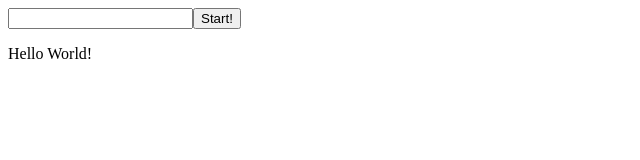
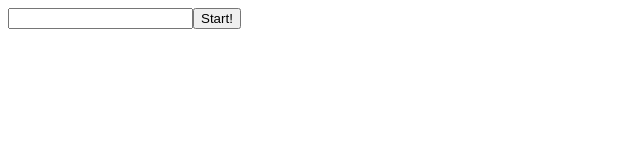
Before and after one commit to johnmcc/Student_Randomiser, a React (Create React App) app: page / in a window 1280 px wide. Shown: the top 160 px of the page, without its empty margins (0-640 px from the left). Built offline with nearby package versions, Linux system fonts and the light colour scheme.

Commit message:
Some sort of MVP

```diff
--- a/package.json
+++ b/package.json
@@ -3,6 +3,7 @@
   "version": "0.1.0",
   "private": true,
   "dependencies": {
+    "lodash": "^4.17.4",
     "react": "^15.5.4",
     "react-dom": "^15.5.4"
   },
--- a/src/components/RandomiserDisplay.jsx
+++ b/src/components/RandomiserDisplay.jsx
@@ -1,8 +1,8 @@
 import React from 'react';
 
-const RandomiserDisplay = props => {
+const RandomiserDisplay = ({currentName}) => {
   return (
-    <p>Hello World!</p>
+    <h1>{currentName}</h1>
   );
 };
 
--- a/src/containers/App.js
+++ b/src/containers/App.js
@@ -1,4 +1,5 @@
 import React, { Component } from 'react';
+import _ from 'lodash';
 
 import RandomiserForm from '../components/RandomiserForm';
 import RandomiserDisplay from '../components/RandomiserDisplay';
@@ -21,6 +22,10 @@ class App extends Component {
 
   start(event){
     event.preventDefault();
+    let currentName = _.sample(this.state.names);
+    this.setState({
+      currentName: currentName
+    });
   }
 
   render() {
```
Also changed, not shown: 1 other file (tests, documents, lock files or other folders).
